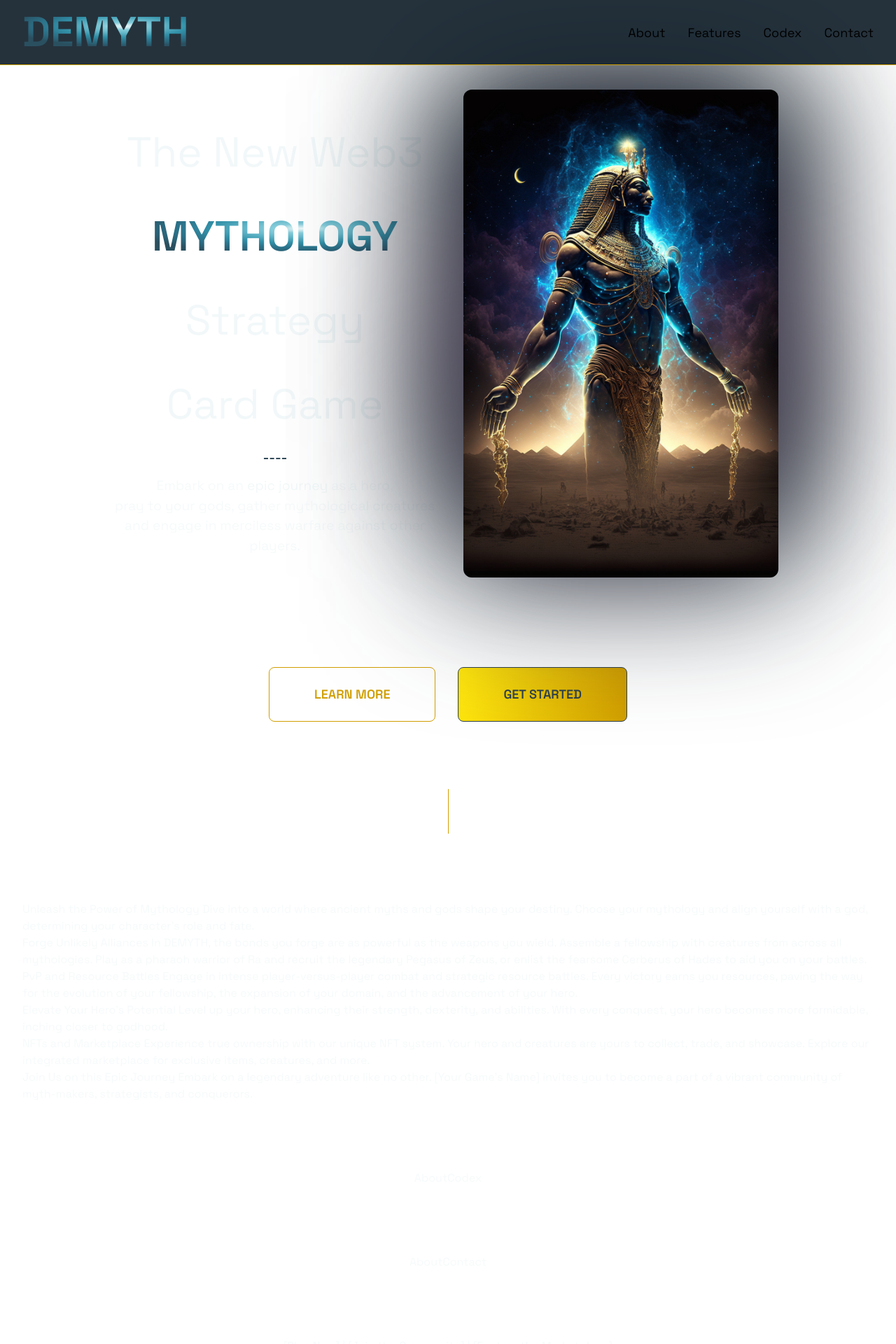
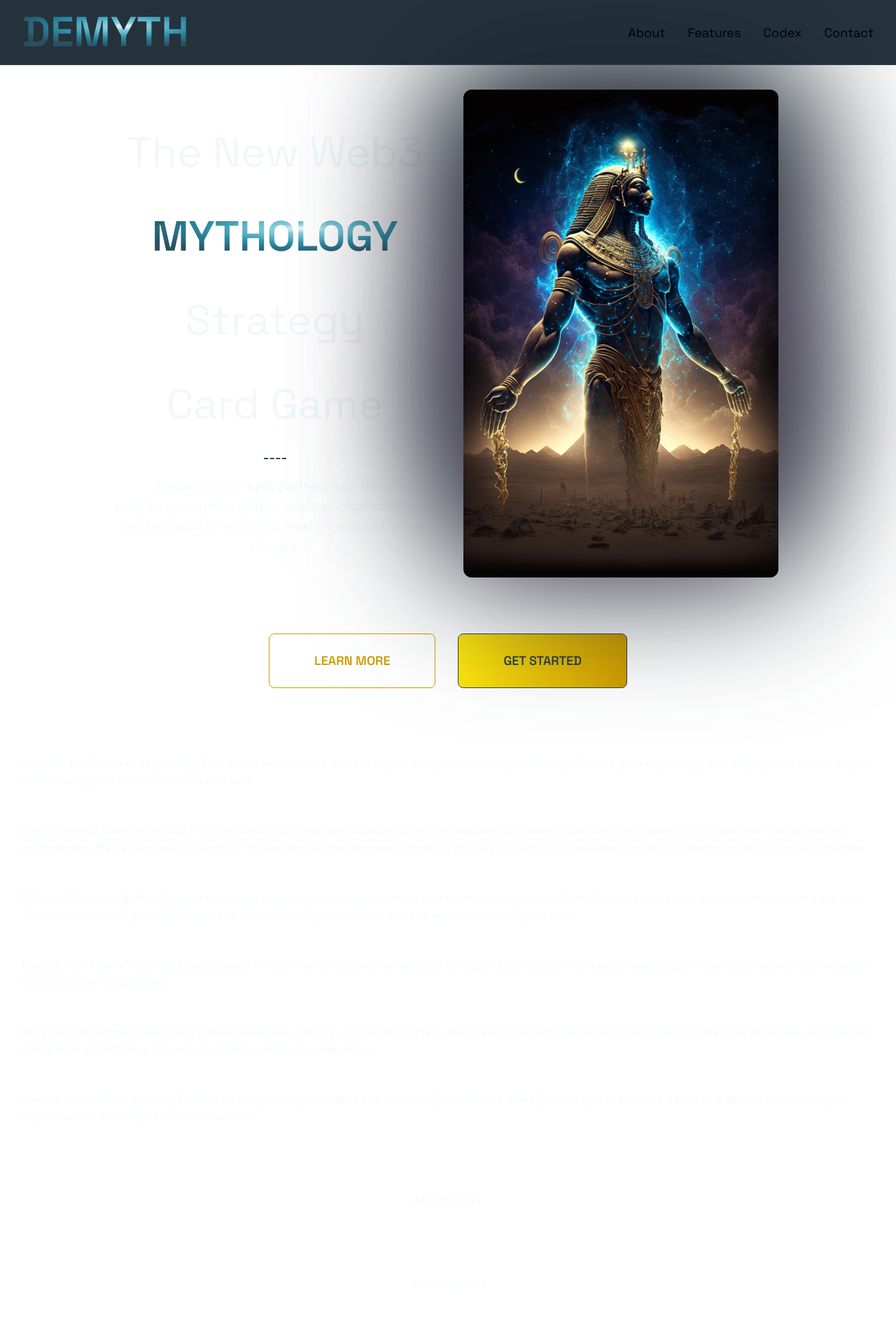
Before and after one commit to demyth-org/demyth, a Next.js app in the folder frontend/: page /about in a window 1280 px wide. Shown: the top 1920 px of the page at 70% size. Built offline with nearby package versions, Linux system fonts and the light colour scheme.

Commit message:
add media query height + features init

```diff
--- a/frontend/src/app/about/page.tsx
+++ b/frontend/src/app/about/page.tsx
@@ -7,9 +7,11 @@ import SectionVerticalDivider from "../../components/SectionVerticalDivider";
 const About = () => {
     return (
         <section className="relative flex flex-col items-center justify-center max-sm:pt-4 gap-y-24 md:gap-y-24">
-            <AboutHero />
-            <AboutCTA />
-            <SectionVerticalDivider />
+            <div className="relative flex flex-col items-center justify-center gap-y-8 md:gap-y-12 md:tall:justify-evenly md:tall:h-[90vh]">
+                <AboutHero />
+                <AboutCTA />
+                <SectionVerticalDivider />
+            </div>
             <AboutFeatures />
             <AboutCodex />
             <AboutContact />
--- a/frontend/src/app/layout.tsx
+++ b/frontend/src/app/layout.tsx
@@ -14,9 +14,7 @@ export const metadata: Metadata = {
 export default function RootLayout({ children }: { children: React.ReactNode }) {
     return (
         <html lang="en">
-            <body className={`${spaceGrotesk.className} dark:bg-shark dark:text-shark-50 .h-my-screen`}>
-                {children}
-            </body>
+            <body className={`${spaceGrotesk.className} dark:bg-shark dark:text-shark-50 h-my-screen`}>{children}</body>
         </html>
     );
 }
--- a/frontend/src/components/SectionVerticalDivider.tsx
+++ b/frontend/src/components/SectionVerticalDivider.tsx
@@ -1,7 +1,7 @@
 import React from "react";
 
 function SectionVerticalDivider() {
-    return <div className="h-16 border-l rounded-full hidden sm:block border-gold-600 "></div>;
+    return <div className="h-16 w-[1px] hidden sm:tall:block bg-shark-800/70 "></div>;
 }
 
 export default SectionVerticalDivider;
--- a/frontend/src/components/about/AboutFeatures.tsx
+++ b/frontend/src/components/about/AboutFeatures.tsx
@@ -3,7 +3,10 @@ import React from "react";
 
 const AboutFeatures = () => {
     return (
-        <div id="features" className="flex flex-col justify-start items-center md:gap-x-4">
+        <div
+            id="features"
+            className="flex flex-col justify-start items-center gap-y-8 md:gap-y-12 md:tall:justify-evenly md:tall:h-[90vh]"
+        >
             <p>
                 Unleash the Power of Mythology Dive into a world where ancient myths and gods shape your destiny. Choose
                 your mythology and align yourself with a god, determining your character's role and fate.
--- a/frontend/src/components/header/Header.tsx
+++ b/frontend/src/components/header/Header.tsx
@@ -6,10 +6,11 @@ import ToggleMenu from "./ToggleMenu";
 
 //TODO add a CTA
 //TODO add login
+//TODO fix appearance of burger too late
 const Header = () => {
     return (
         <header className="z-[999] relative">
-            <nav className="fixed flex items-center justify-between w-full p-4 md:px-8 border-b border-solid border-gold-600 bg-shark max-w-10xl top-0 left-1/2 -translate-x-1/2 bg-opacity-95">
+            <nav className="fixed flex items-center justify-between w-full p-4 md:px-8 border-b border-solid border-shark-800/70 bg-shark max-w-10xl top-0 left-1/2 -translate-x-1/2 bg-opacity-95">
                 <Demyth />
                 <ul className="flex-1 flex justify-end items-center sm:gap-6 md:gap-8 max-sm:hidden">
                     {links.map((link) => (
--- a/frontend/src/components/header/ToggleMenu.tsx
+++ b/frontend/src/components/header/ToggleMenu.tsx
@@ -6,6 +6,7 @@ import { HiOutlineMenuAlt3 } from "react-icons/hi";
 import { AiOutlineClose } from "react-icons/ai";
 import Link from "next/link";
 
+//TODO add cta
 const ToggleMenu = () => {
     const [toggle, setToggle] = useState(false);
 
--- a/frontend/tailwind.config.ts
+++ b/frontend/tailwind.config.ts
@@ -8,6 +8,11 @@ const config: Config = {
     ],
     theme: {
         extend: {
+            screens: {
+                tall: { raw: "(min-height: 1230px)" },
+                // => @media (min-height:  980px) { ... }
+            },
+
             boxShadow: {
                 xs: "0px 1px 2px 0px rgba(16, 24, 40, 0.05)",
             },
```
